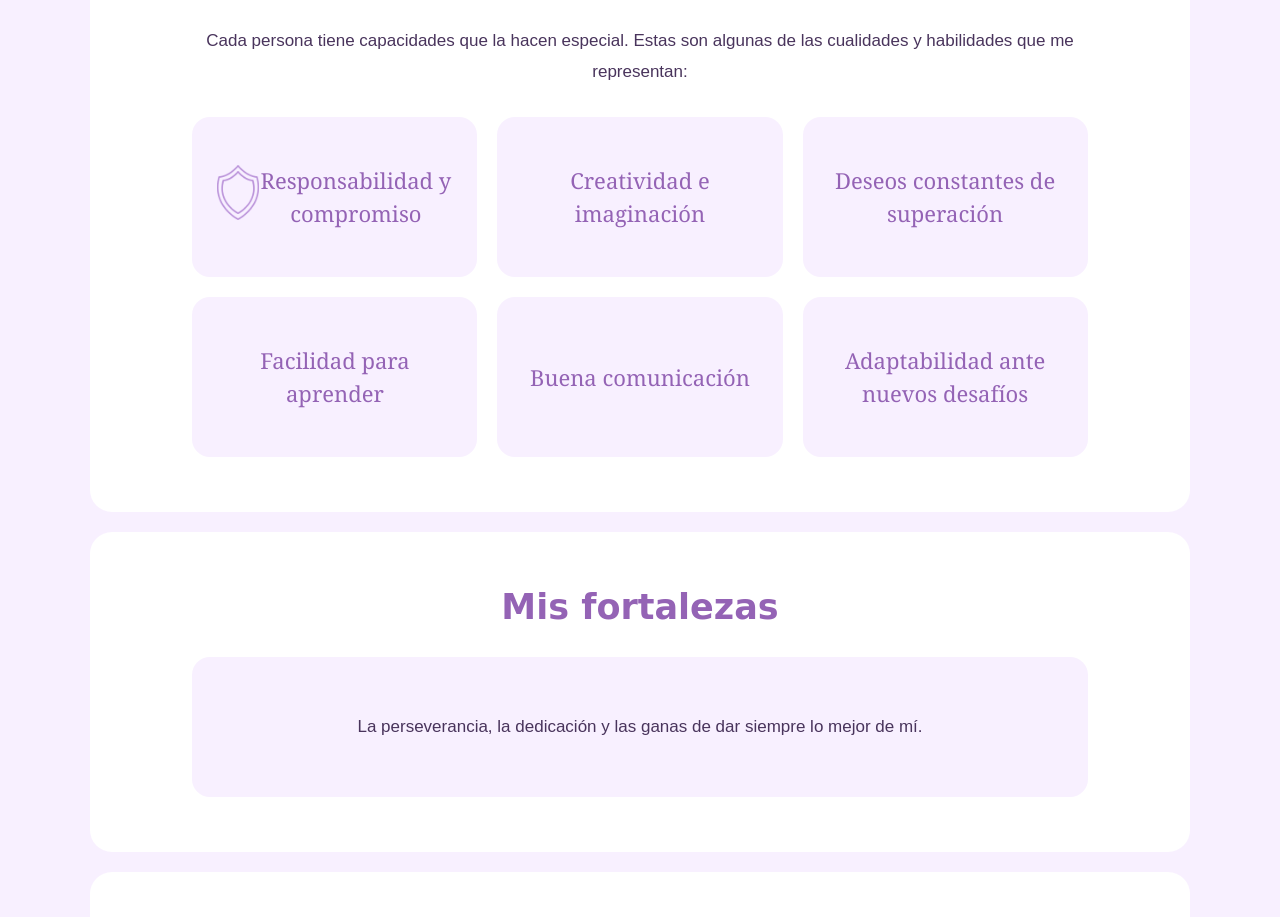
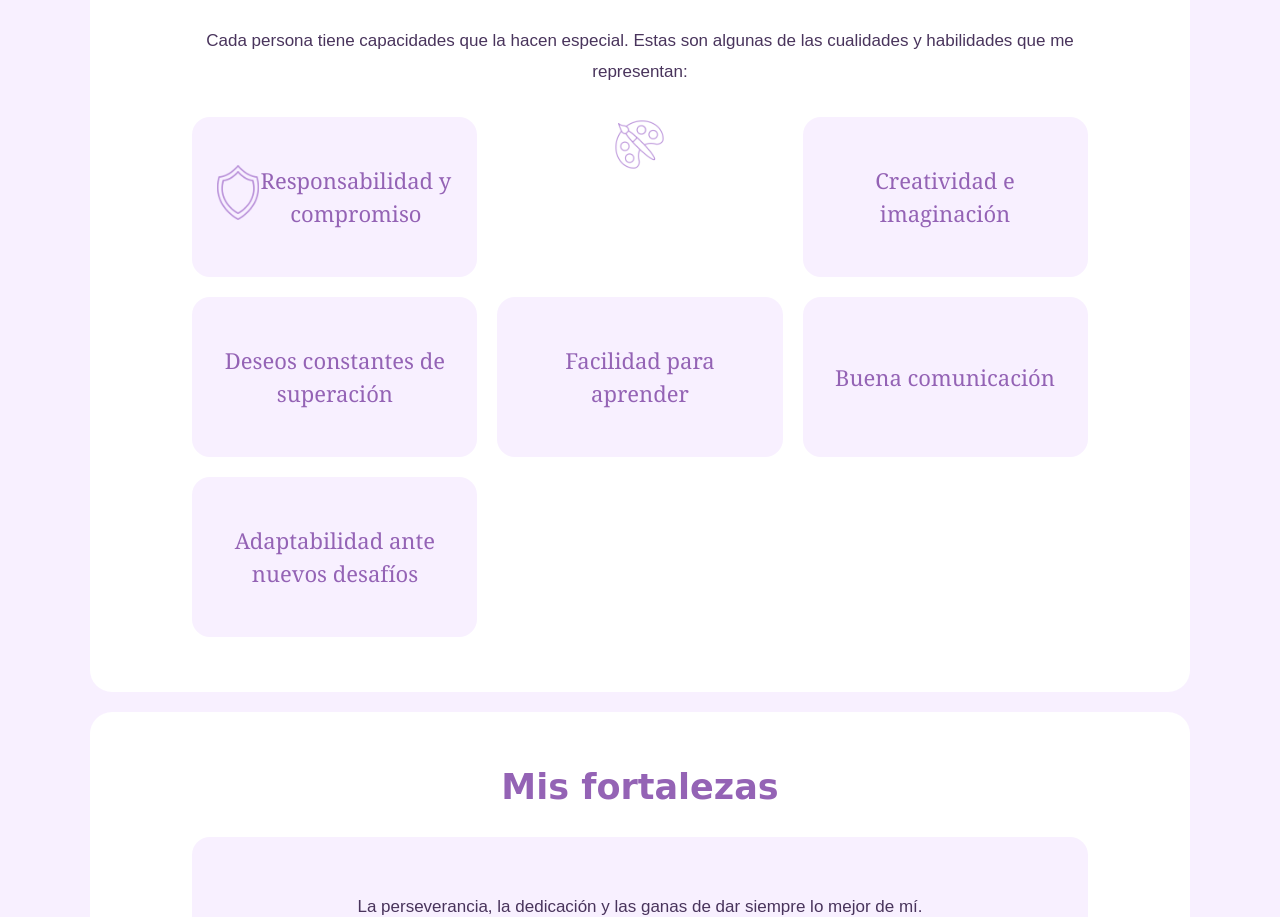
Before and after one commit to marbelym/Web-blog-new, a plain HTML site: page index.html in a window 1280 px wide. Shown: the part 1238-2155 px from the top of the page. Drawn offline with Linux system fonts and the light colour scheme.

Commit message:
Update index.html

```diff
--- a/index.html
+++ b/index.html
@@ -718,7 +718,7 @@ footer {
   <img src="escudo.png" class="icono-habilidad" alt="Responsabilidad">
   <h3 class="seasons">Responsabilidad y compromiso</h3>
     </div>
-
+<img src="creatividad.png" class="icono-habilidad" alt="Creatividad">
     <div class="tarjeta">
       <h3 class="seasons">Creatividad e imaginación</h3>
     </div>
```
